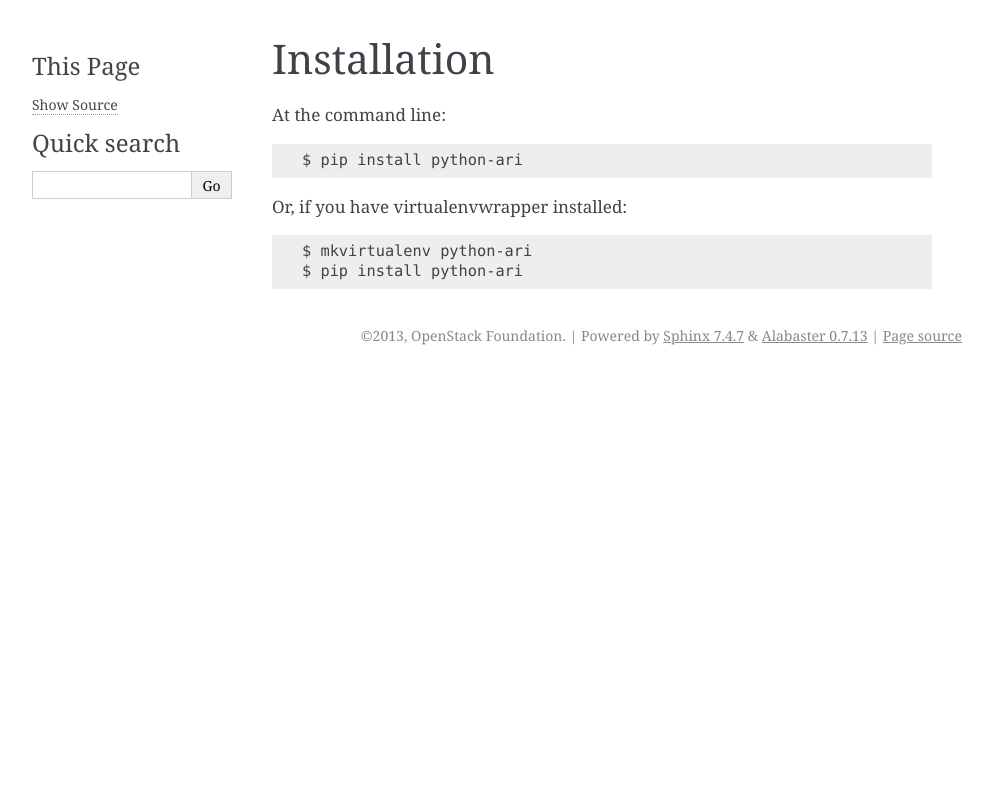
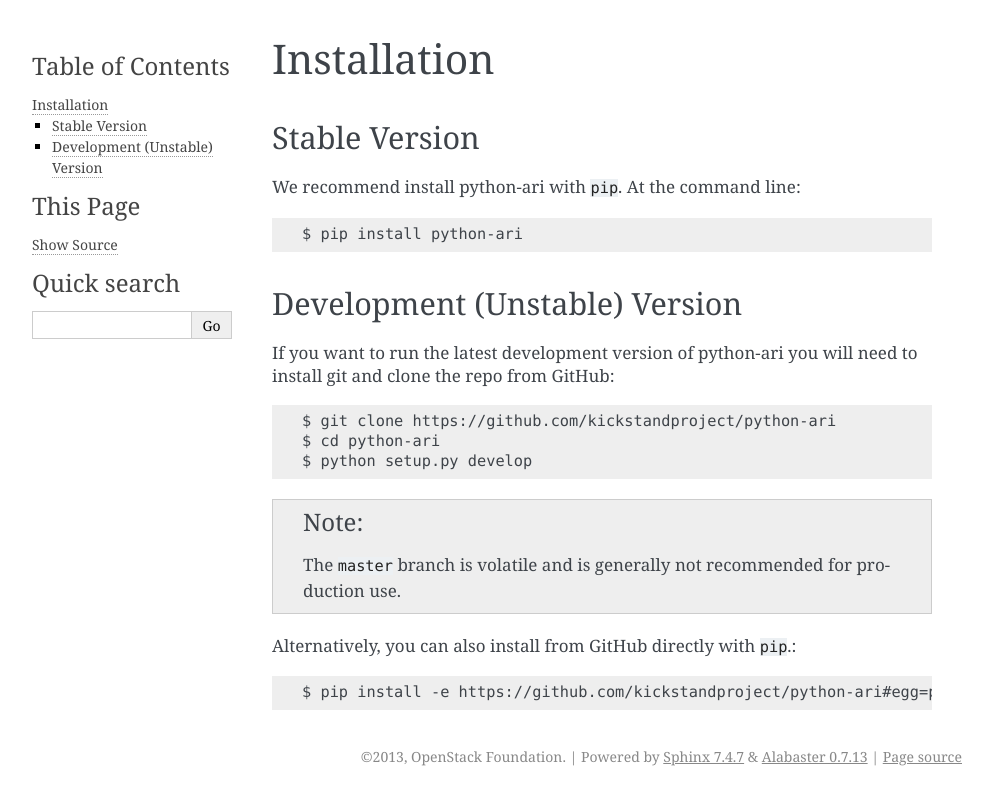
Before and after one commit to kickstandproject/python-ari, a Sphinx documentation site: the page built from doc/source/installation.rst, in a window 1280 px wide. Shown: the top 805 px of the page, without its empty margins (148-1141 px from the left). Built offline with Sphinx 7.4.7, drawn with Linux system fonts in a browser that asks for light colours.

Commit message:
Add documentation for installation and channel resource
Change-Id: Ia48b533e2a988e6917dd979b181f3d491fa262d5
Signed-off-by: Paul Belanger <paul.belanger@polybeacon.com>

```diff
--- a/doc/source/installation.rst
+++ b/doc/source/installation.rst
@@ -1,12 +1,29 @@
-============
+.. _installation:
+
 Installation
 ============
 
-At the command line::
+Stable Version
+--------------
+
+We recommend install python-ari with ``pip``. At the command line::
 
     $ pip install python-ari
 
-Or, if you have virtualenvwrapper installed::
+Development (Unstable) Version
+------------------------------
 
-    $ mkvirtualenv python-ari
-    $ pip install python-ari
+If you want to run the latest development version of python-ari you will need
+to install git and clone the repo from GitHub::
+
+    $ git clone https://github.com/kickstandproject/python-ari
+    $ cd python-ari
+    $ python setup.py develop
+
+.. note::
+    The ``master`` branch is volatile and is generally not recommended for
+    production use.
+
+Alternatively, you can also install from GitHub directly with ``pip``.::
+
+    $ pip install -e https://github.com/kickstandproject/python-ari#egg=python-ari
--- a/doc/source/readme.rst
+++ /dev/null
@@ -1 +0,0 @@
-.. include:: ../../README.rst
```
Also changed, not shown: doc/source/index.rst (+11 -8 lines), doc/source/usage.rst (deleted, +0 -7 lines), doc/source/v1_channel.rst (added, +11 -0 lines), 1 other file.
